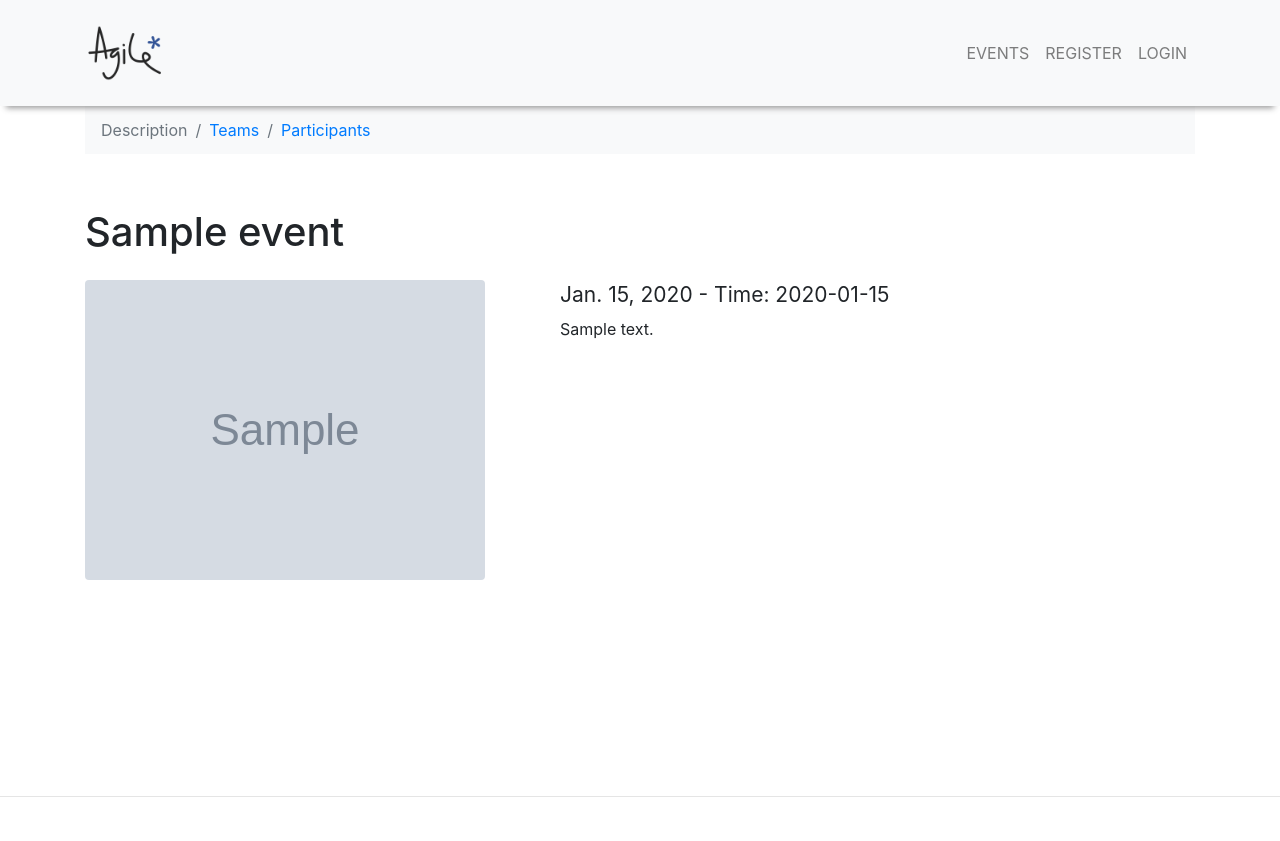
After one commit to agilescientific/events_app, a Django app: page /event/1 in a window 1280 px wide. The commit adds this page. Shown: the top 841 px of the page. Run offline with Django 3.2, Linux system fonts and the light colour scheme; tables that the repository leaves empty hold one stand-in row (values such as "Sample post"); grey boxes marked "Sample" are stand-in pictures; some libraries are stand-ins or nearby versions.

Commit message:
adds teams models and event details

```diff
--- a/events/admin.py
+++ b/events/admin.py
@@ -1,6 +1,6 @@
 from django.contrib import admin
-from .models import Event, Detail
+from .models import Event, Team
 
 # Register your models here.
 admin.site.register(Event)
-admin.site.register(Detail)
+admin.site.register(Team)
--- a/events/models.py
+++ b/events/models.py
@@ -1,5 +1,8 @@
 from django.db import models
-
+from django.contrib.auth import get_user_model
+from django.utils import timezone
+from django.urls import reverse
+User = get_user_model()
 
 class Event(models.Model):
     event_title = models.CharField(max_length=100)
@@ -8,11 +11,28 @@ class Event(models.Model):
     event_date = models.DateField('event date')
     event_time = models.CharField(max_length=50)
     event_location = models.CharField(max_length=100)
+    body_text = models.TextField(max_length=500, default="")
 
     def __str__(self):
         return self.event_title
 
+    def get_absolute_url(self):
+        """
+        Returns the url to access a detail record for this book.
+        """
+        return reverse('event-detail', args=[str(self.id)])
 
-class Detail(models.Model):
-    event = models.ForeignKey(Event, on_delete=models.CASCADE)
-    body_text = models.TextField(max_length=500)
+class Team(models.Model):
+    name = models.CharField(max_length=100)
+    event = models.OneToOneField(Event, on_delete=models.CASCADE)
+    member = models.OneToOneField(User, on_delete=models.CASCADE)
+    leader = models.OneToOneField(User, related_name='teamleader', on_delete=models.CASCADE)
+
+    def __str__(self):
+        return self.name + " - " + self.member.username + " - " + self.event.event_title
+
+    def get_absolute_url(self):
+        """
+        Returns the url to access a particular author instance.
+        """
+        return reverse('team-detail', args=[str(self.id)])
--- a/events/urls.py
+++ b/events/urls.py
@@ -4,4 +4,5 @@ from . import views
 
 urlpatterns = [
     path('', views.IndexView.as_view(), name='index'),
+    path('event/<int:pk>', views.EventDetailView.as_view(), name='event-detail'),
 ]
--- a/events/views.py
+++ b/events/views.py
@@ -1,14 +1,15 @@
 from django.shortcuts import render
-from django.views.generic import TemplateView
+from django.views.generic import TemplateView, ListView, DetailView
 from django.http import HttpResponse
 from .models import Event
 # Create your views here.
 
-class IndexView(TemplateView):
+class IndexView(ListView):
     template_name = "index.html"
-    queryset = Event.objects.all()
+    model = Event
+    context_object_name = 'events'
 
-    def get_context_data(self, **kwargs):
-        context = super(IndexView, self).get_context_data(**kwargs)
-        context['events'] = context['view'].queryset
-        return context
+class EventDetailView(DetailView):
+    template_name = "eventDetail.html"
+    model = Event
+    context_object_name = 'event'
--- a/requirements.txt
+++ b/requirements.txt
@@ -7,3 +7,5 @@ Pillow==5.0.0
 requests==2.18.4
 six==1.11.0
 urllib3==1.22
+django-extensions==2.0.0
+django-organizations==1.0.0
--- a/static/css/main.css
+++ b/static/css/main.css
@@ -26,6 +26,11 @@ body {
 
 .alert {
   margin-bottom: 0rem;
+}
+
+.breadcrumb {
+  background-color: #F8F9Fa;
+  border-radius: 0px;
 }
 
 /*********
--- /dev/null
+++ b/templates/eventDetail.html
@@ -0,0 +1,32 @@
+{% extends 'base.html' %} {% load staticfiles %} {% block content %}
+<!-- Page Content -->
+<div class="container">
+    <nav class="breadcrumb">
+        <a class="breadcrumb-item active" href="#">Description</a>
+        <a class="breadcrumb-item" href="#">Teams</a>
+        <a class="breadcrumb-item" href="#">Participants</a>
+    </nav>
+  <!-- Page Heading -->
+  <h1 class="my-4 pddn-30-top pddn-20-bottom">
+    {{ event.event_title }}
+  </h1>
+
+  <!-- Project -->
+  <div class="row">
+      <div class="col-md-5">
+        <a href="#">
+          <img class="img-fluid rounded mb-3 mb-md-0" src="{{ event.img_url|safe }}" alt="">
+        </a>
+      </div>
+      <div class="col-md-7">
+        <h4><small>{{ event.event_date }} - Time: {{ event.event_time }}</small></h4>
+        <p>{{ event.description_text|safe }}</p>
+      </div>
+  </div>
+  <!-- /.row -->
+
+  <div class="pddn-100-top"></div>
+
+</div>
+<!-- /.container -->
+{% endblock %}
--- a/templates/index.html
+++ b/templates/index.html
@@ -18,7 +18,7 @@
         <h3>{{ e.event_title }}</h3>
         <h4><small>{{ e.event_date }} - Time: {{ e.event_time }}</small></h4>
         <p>{{ e.description_text|safe }}</p>
-        <a class="btn btn-primary" href="#">View Event</a>
+        <a class="btn btn-primary" href="{{ e.get_absolute_url }}">View Event</a>
       </div>
   </div>
 
```
Also changed, not shown: events/migrations/0004_auto_20180226_1555.py (added), events/migrations/0005_team.py (added), teamsapp/settings.py (line endings or trailing spaces).
